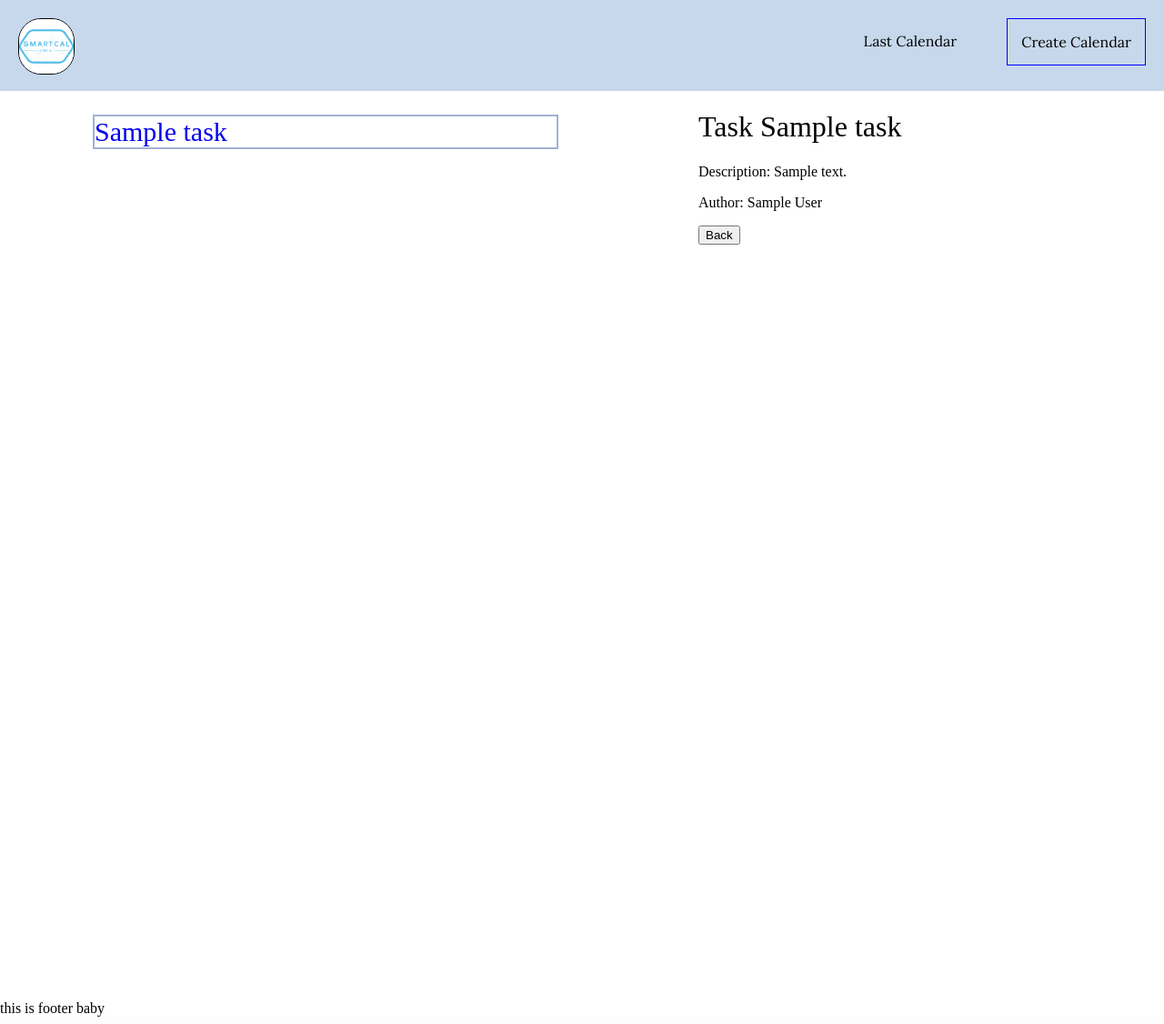
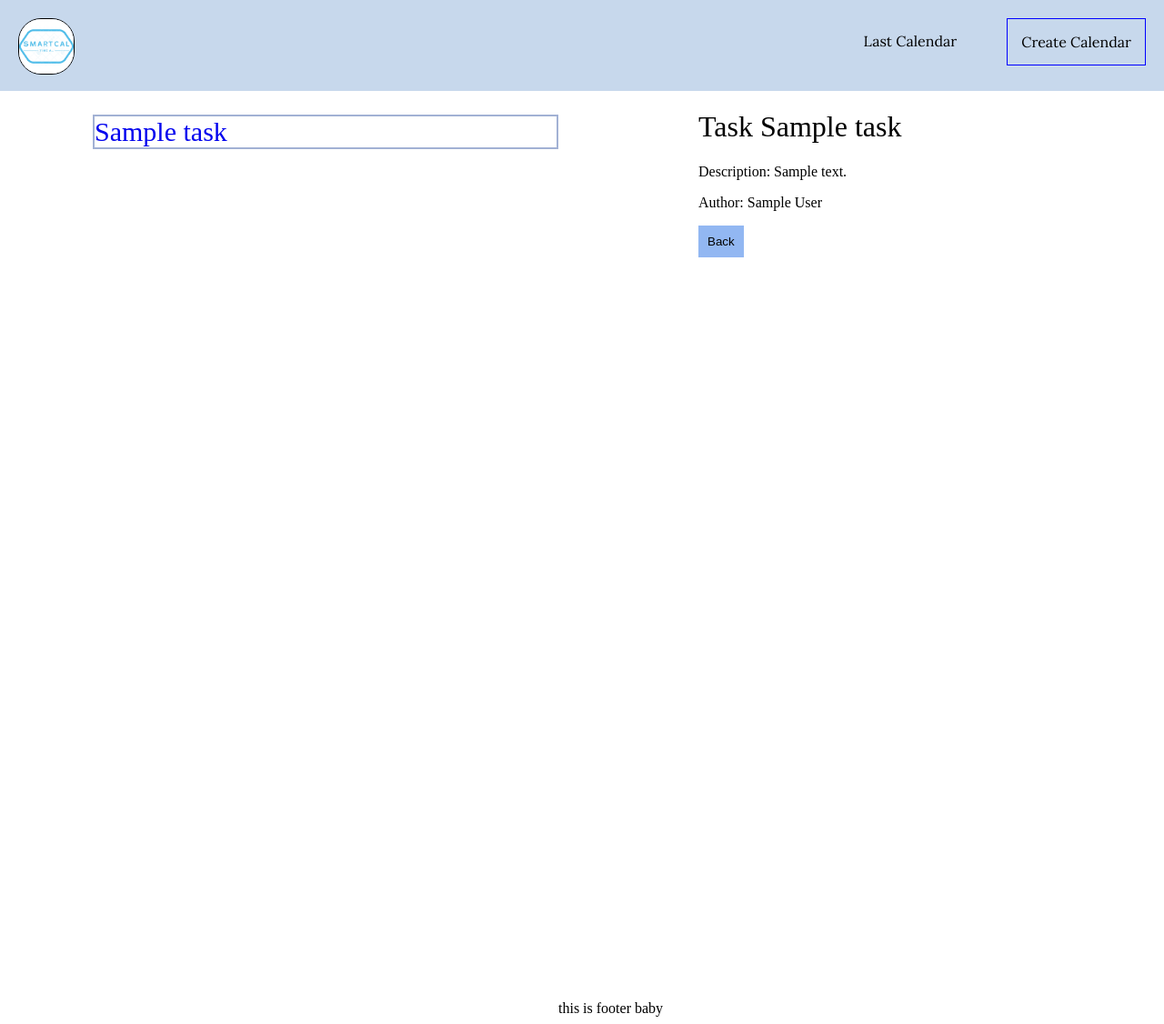
Before and after one commit to PetrAlexTeam/Calendar, a Django app: a page that uses Calendar/templates/Calendar/base.html in a window 1280 px wide. Shown: the whole page at 91% size. Run offline with Django 3.2, Linux system fonts and the light colour scheme; tables that the repository leaves empty hold one stand-in row (values such as "Sample post").

Commit message:
д=Добавил стили кнопкам

```diff
--- a/Calendar/static/css/forms.css
+++ b/Calendar/static/css/forms.css
@@ -4,17 +4,21 @@ textarea {
   padding : 10px;
   margin  : 10px 0 0 -10px;
   width   : 340px;
-  height  : 360px;
+  height  : 100px;
 
   resize  : none;
   overflow: auto;
 }
 button {
     background-color:#92B7F2;
+    border: none;
+    padding: 10px;
 }
+button:hover{
 
+}
 button:after {
-  content: " >>>";
+
 }
 
 button:hover,
--- a/Calendar/static/css/task.css
+++ b/Calendar/static/css/task.css
@@ -1,8 +1,14 @@
+html{
+   overflow-y: hidden;
+   overflow-x: auto;
+}
 div.parent{
     height: 1000px;
+
 }
     div.child{
         width: 40%;
+        height: 100%;
     }
     div.day_tasks{
         float: left;
@@ -10,7 +16,6 @@ div.day_tasks{
     }
     div.Task{
         float: right;
-
     }
 h1{
     font-weight: lighter;
--- a/Calendar/templates/Calendar/base.html
+++ b/Calendar/templates/Calendar/base.html
@@ -3,6 +3,7 @@
 <head>
     {% load static %}
     <link rel="stylesheet" href="{% static 'css/base.css' %}" type="text/css">
+    <link rel="stylesheet" href="{% static 'css/forms.css' %}" type="text/css">
     <meta name="viewport" content="width=device-width, initial-scale=1.0">
     <meta charset="utf-8">
     <title>
--- a/Calendar/templates/Calendar/my_calendar.html
+++ b/Calendar/templates/Calendar/my_calendar.html
@@ -67,7 +67,10 @@
             <ul>
                 {% for task in today_task %}
                     <li>
-                        {{ task }}
+                        <h3>{{ task.name }}</h3>
+                        <p>
+                            {{ task.description }}
+                        </p>
                     </li>
                 {% endfor %}
             </ul>
```
Also changed, not shown: Calendar/static/css/calendar.css (+13 -3 lines). Lines whose indentation alone changed are shown as unchanged.
